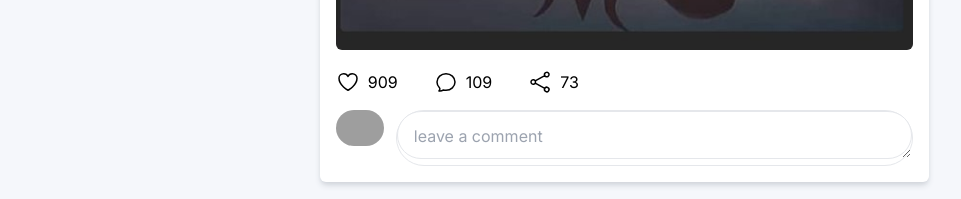
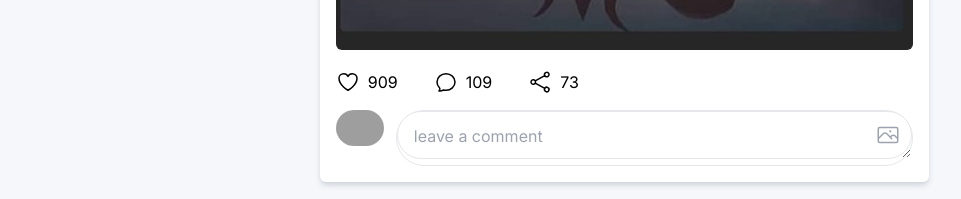
Before and after one commit to ayushsrm/social, a Next.js app: page / in a window 1280 px wide. Shown: the part 843-1042 px from the top of the page, without its empty margins (159-1120 px from the left). Built offline with nearby package versions, Linux system fonts and the light colour scheme; grey boxes are pictures that could not be loaded.

Commit message:
css change

```diff
--- a/components/PostCard.js
+++ b/components/PostCard.js
@@ -77,7 +77,7 @@ export default function PostCard(){
 
     </div>
    </div>
-   <div>
+   {/* <div> */}
     <div className="mt-5 flex gap-9 ">
 <button className="flex gap-2 items-center">
 <svg xmlns="http://www.w3.org/2000/svg" fill="none" viewBox="0 0 24 24" strokeWidth={1.5} stroke="currentColor" className="w-6 h-6">
@@ -111,7 +111,7 @@ export default function PostCard(){
 
 
 
-  <div className="border grow rounded-full">
+  <div className="border grow rounded-full relative">
   <textarea className="border grow  w-full p-3 px-4 overflow-hidden h-12 rounded-full" placeholder="leave a comment"></textarea>
 <button className="absolute top-3 right-3 text-gray-400">
 <svg xmlns="http://www.w3.org/2000/svg" fill="none" viewBox="0 0 24 24" stroke-width="1.5" stroke="currentColor" class="w-6 h-6">
@@ -122,7 +122,7 @@ export default function PostCard(){
 </button>
 
 
-</div>
+
   </div>
    </div>
 </Card>
```
